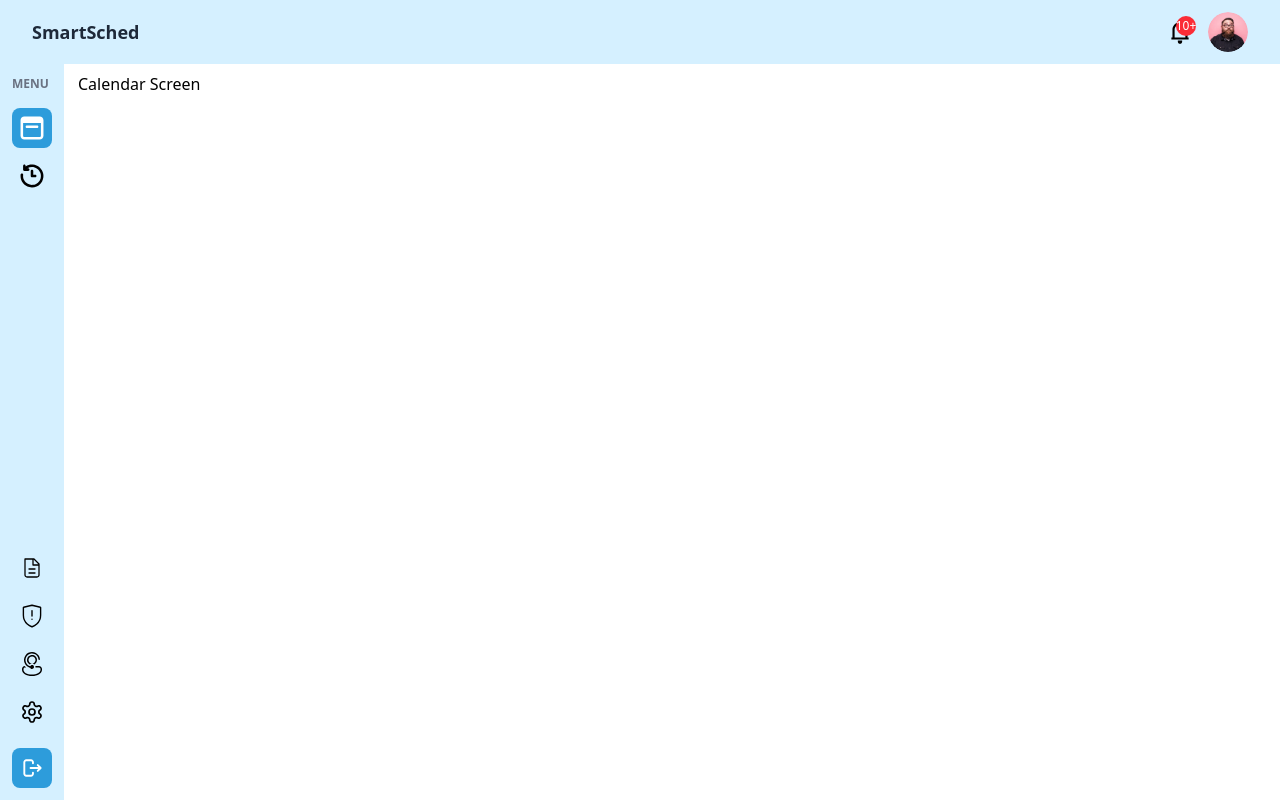
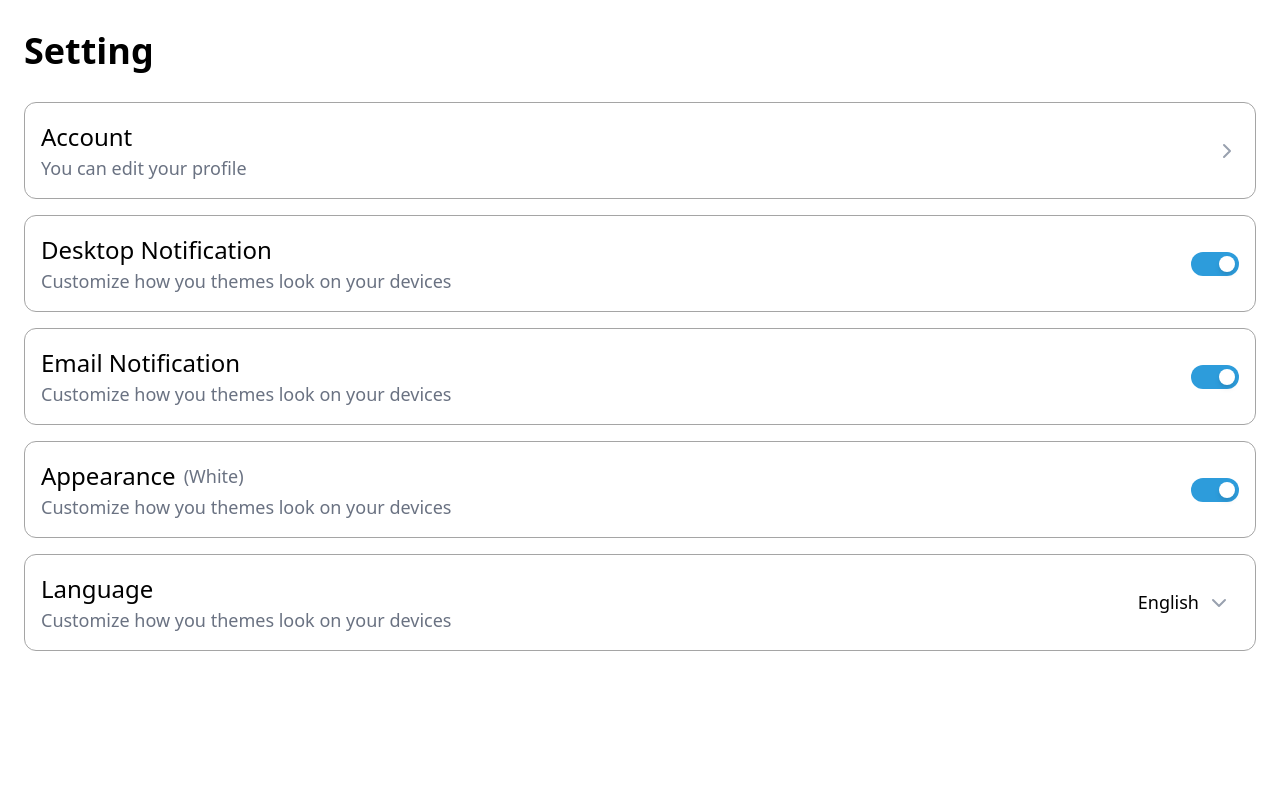
Before and after one commit to MrNobodyCam/SmartSched, a React (Vite) app in the folder frontend/: page / in a window 1280 px wide. Built offline with nearby package versions, Linux system fonts and the light colour scheme.

Commit message:
Setting Page Done

```diff
--- a/frontend/src/App.tsx
+++ b/frontend/src/App.tsx
@@ -1,6 +1,7 @@
 import { useState } from "react";
 import NavBar from "./components/navbar";
 import SideBar from "./components/sidebar";
+import Setting from "./pages/Setting";
 
 // Uncomment these imports when the screens are ready
 // import CalendarScreen from "./pages/calendar";
@@ -11,52 +12,55 @@ import SideBar from "./components/sidebar";
 // import SettingsScreen from "./screens/SettingsScreen";
 
 function App() {
-  const [isSidebarOpen, setIsSidebarOpen] = useState(false);
-  const [activeScreen, setActiveScreen] = useState("calendar"); // Default to "calendar"
+  // const [isSidebarOpen, setIsSidebarOpen] = useState(false);
+  // const [activeScreen, setActiveScreen] = useState("calendar"); // Default to "calendar"
 
-  // Function to toggle the sidebar
-  const toggleSidebar = () => {
-    setIsSidebarOpen(!isSidebarOpen);
-  };
+  // // Function to toggle the sidebar
+  // const toggleSidebar = () => {
+  //   setIsSidebarOpen(!isSidebarOpen);
+  // };
 
-  // Function to handle screen change
-  const handleScreenChange = (screen: string) => {
-    setActiveScreen(screen);
-    setIsSidebarOpen(false); // Close the sidebar after selecting a screen
-  };
+  // // Function to handle screen change
+  // const handleScreenChange = (screen: string) => {
+  //   setActiveScreen(screen);
+  //   setIsSidebarOpen(false); // Close the sidebar after selecting a screen
+  // };
 
   return (
-    <div className="flex h-screen">
-      {/* Sidebar */}
-      <SideBar
-        isOpen={isSidebarOpen}
-        onScreenChange={handleScreenChange} // Pass screen change handler
-        toggleSidebar={toggleSidebar}
-      />
 
-      {/* Main Content Area */}
-      <div className="flex flex-col flex-1 overflow-hidden">
-        {/* Navbar */}
-        <NavBar toggleSidebar={toggleSidebar} />
+      <Setting/>
 
-        {/* Main Content */}
-        <main
-          className={`flex-1 overflow-auto ${
-            activeScreen === "calendar"
-              ? "pt-[72px] ml-[78px]"
-              : "pt-[109px] ml-[123px]"
-          }`}
-        >
-          {/* Dynamically Render Screens Based on Active Screen */}
-          {activeScreen === "calendar" && <h1>Calendar Screen</h1>}
-          {activeScreen === "history" && <h1>History Screen</h1>}
-          {activeScreen === "service" && <h1>Service Screen</h1>}
-          {activeScreen === "privacy" && <h1>Privacy Screen</h1>}
-          {activeScreen === "contact" && <h1>Contact Screen</h1>}
-          {activeScreen === "setting" && <h1>Settings Screen</h1>}
-        </main>
-      </div>
-    </div>
+  //   <div className="flex h-screen">
+  //     {/* Sidebar */}
+  //     <SideBar
+  //       isOpen={isSidebarOpen}
+  //       onScreenChange={handleScreenChange} // Pass screen change handler
+  //       toggleSidebar={toggleSidebar}
+  //     />
+
+  //     {/* Main Content Area */}
+  //     <div className="flex flex-col flex-1 overflow-hidden">
+  //       {/* Navbar */}
+  //       <NavBar toggleSidebar={toggleSidebar} />
+
+  //       {/* Main Content */}
+  //       <main
+  //         className={`flex-1 overflow-auto ${
+  //           activeScreen === "calendar"
+  //             ? "pt-[72px] ml-[78px]"
+  //             : "pt-[109px] ml-[123px]"
+  //         }`}
+  //       >
+  //         {/* Dynamically Render Screens Based on Active Screen */}
+  //         {activeScreen === "calendar" && <h1>Calendar Screen</h1>}
+  //         {activeScreen === "history" && <h1>History Screen</h1>}
+  //         {activeScreen === "service" && <h1>Service Screen</h1>}
+  //         {activeScreen === "privacy" && <h1>Privacy Screen</h1>}
+  //         {activeScreen === "contact" && <h1>Contact Screen</h1>}
+  //         {activeScreen === "setting" && <h1>Settings Screen</h1>}
+  //       </main>
+  //     </div>
+  //   </div>
   );
 }
 
--- /dev/null
+++ b/frontend/src/pages/Setting.tsx
@@ -0,0 +1,129 @@
+import { SetStateAction, useState } from "react";
+import { ChevronRight, ChevronDown } from "lucide-react";
+
+function SettingsPage() {
+    const [desktopNotifications, setDesktopNotifications] = useState(true);
+    const [emailNotifications, setEmailNotifications] = useState(true);
+    const [ThemeMode, setThemeMode] = useState(true);
+    const [language, setLanguage] = useState("English");
+    const [isLanguageDropdownOpen, setIsLanguageDropdownOpen] = useState(false);
+
+    const languages = ["English", "Cambodia", "Chinese", "French", "Japan", "Korea"];
+
+    const handleLanguageSelect = (language: SetStateAction<string>) => {
+        setLanguage(language);
+        setIsLanguageDropdownOpen(false);
+    };
+
+    const handleDesktopToggle = () => {
+        const newState = !desktopNotifications;
+        setDesktopNotifications(newState);
+        alert(`Desktop Notifications turned ${newState ? "On" : "Off"}`);
+    };
+
+    const handleEmailToggle = () => {
+        const newState = !emailNotifications;
+        setEmailNotifications(newState);
+        alert(`Email Notifications turned ${newState ? "On" : "Off"}`);
+    };
+
+    return (
+        <div className={`flex h-screen ${ThemeMode ? 'bg-white' : 'bg-gray-900 text-white'}`}>
+            <div className="flex-1 flex flex-col">
+                <main className="p-4 md:p-6">
+                    {/* Header */}
+                    <h1 className="text-[30px] md:text-[32px] lg:text-[36px] font-semibold mb-4 md:mb-6">Setting</h1>
+                    {/* Account */}
+
+                    <div>
+                        <div className="p-3 md:p-4 border border-[#A5A5A5] rounded-[12px] flex justify-between items-center cursor-pointer mb-4">
+                            <div>
+                                <p className="text-[20px] md:text-[22px] lg:text-[24px]">Account</p>
+                                <p className="text-[14px] md:text-[16px] lg:text-[18px] text-gray-500">You can edit your profile</p>
+                            </div>
+                            <ChevronRight className="text-gray-400" />
+                        </div>
+                    </div>
+
+                    {/* Desktop */}
+                    <div className="p-3 md:p-4 border border-[#A5A5A5] rounded-[12px] flex justify-between items-center cursor-pointer mb-4">
+                        <div>
+                            <p className="text-[20px] md:text-[22px] lg:text-[24px]">Desktop Notification</p>
+                            <p className="text-[14px] md:text-[16px] lg:text-[18px] text-gray-500">Customize how you themes look on your devices</p>
+                        </div>
+                        <div
+                            onClick={handleDesktopToggle}
+                            className={`w-11 h-5 md:w-12 md:h-6 flex items-center rounded-full p-1 cursor-pointer transition-colors ${desktopNotifications ? 'bg-[#2D9CDB]' : 'bg-gray-400'}`}>
+                            <div className={`bg-white w-3 h-3 md:w-4 md:h-4 rounded-full shadow-md transform transition-transform ${desktopNotifications ? 'translate-x-6' : 'translate-x-0'}`}></div>
+                        </div>
+                    </div>
+                    {/* Email */}
+                    <div className="p-3 md:p-4 border border-[#A5A5A5] rounded-[12px] flex justify-between items-center cursor-pointer mb-4">
+                        <div>
+                            <p className="text-[20px] md:text-[22px] lg:text-[24px]">Email Notification</p>
+                            <p className="text-[14px] md:text-[16px] lg:text-[18px] text-gray-500">Customize how you themes look on your devices</p>
+                        </div>
+                        <div
+                            onClick={handleEmailToggle}
+                            className={`w-11 h-5 md:w-12 md:h-6 flex items-center rounded-full p-1 cursor-pointer transition-colors ${emailNotifications ? 'bg-[#2D9CDB]' : 'bg-gray-400'}`}>
+                            <div className={`bg-white w-3 h-3 md:w-4 md:h-4 rounded-full shadow-md transform transition-transform ${emailNotifications ? 'translate-x-6' : 'translate-x-0'}`}></div>
+                        </div>
+                    </div>
+                    {/* Theme */}
+                    <div className="p-3 md:p-4 border border-[#A5A5A5] rounded-[12px] flex justify-between items-center cursor-pointer mb-4">
+                        <div>
+                            <div className="flex items-center gap-2">
+                                <p className="text-[20px] md:text-[22px] lg:text-[24px]">Appearance</p>
+                                <p className="text-[14px] md:text-[16px] lg:text-[18px] text-gray-500">({ThemeMode ? 'White' : 'Dark'})</p>
+                            </div>
+                            <p className="text-[14px] md:text-[16px] lg:text-[18px] text-gray-500">Customize how you themes look on your devices</p>
+                        </div>
+                        <div
+                            onClick={() => setThemeMode(!ThemeMode)}
+                            className={`w-11 h-5 md:w-12 md:h-6 flex items-center rounded-full p-1 cursor-pointer transition-colors ${ThemeMode ? 'bg-[#2D9CDB]' : 'bg-gray-400'}`}>
+                            <div className={`bg-white w-3 h-3 md:w-4 md:h-4 rounded-full shadow-md transform transition-transform ${ThemeMode ? 'translate-x-6' : 'translate-x-0'}`}></div>
+                        </div>
+                    </div>
+                    {/* Language*/}
+                    <div className="p-3 md:p-4 border border-[#A5A5A5] rounded-[12px] flex justify-between items-center cursor-pointer mb-4">
+                        <div>
+                            <p className="text-[20px] md:text-[22px] lg:text-[24px]">Language</p>
+                            <p className="text-[14px] md:text-[16px] lg:text-[18px] text-gray-500">Customize how you themes look on your devices</p>
+                        </div>
+                        <div className="relative">
+                            <div
+                                className={`p-2  ${ThemeMode ? 'border-[#A5A5A5]' : 'border-gray-600'
+                                    } rounded-[12px] ${ThemeMode ? 'bg-white' : 'bg-gray-800'
+                                    } cursor-pointer flex items-center justify-between`}
+                                onClick={() => setIsLanguageDropdownOpen(!isLanguageDropdownOpen)}>
+                                <span className={`text-[14px] md:text-[16px] lg:text-[18px] ${ThemeMode ? 'text-black' : 'text-white'
+                                    }`}>
+                                    {language}
+                                </span>
+                                <ChevronDown className={`ml-2 ${ThemeMode ? 'text-gray-400' : 'text-gray-300'
+                                    }`} />
+                            </div>
+                            {isLanguageDropdownOpen && (
+                                <div className={`absolute top-full right-0 mt-2 w-full ${ThemeMode ? 'bg-white' : 'bg-gray-800'
+                                    } border ${ThemeMode ? 'border-[#A5A5A5]' : 'border-gray-600'
+                                    } rounded-[12px] shadow-lg z-10`}>
+                                    {languages.map((language) => (
+                                        <div
+                                            key={language}
+                                            className={`p-2 hover:bg-gray-100 cursor-pointer text-[14px] md:text-[16px] lg:text-[18px] ${ThemeMode ? 'text-black' : 'text-white hover:bg-gray-700'
+                                                }`}
+                                            onClick={() => handleLanguageSelect(language)}>
+                                            {language}
+                                        </div>
+                                    ))}
+                                </div>
+                            )}
+                        </div>
+                    </div>
+                </main>
+            </div>
+        </div>
+    );
+}
+
+export default SettingsPage;
```
Also changed, not shown: 1 other file (tests, documents, lock files or other folders).
